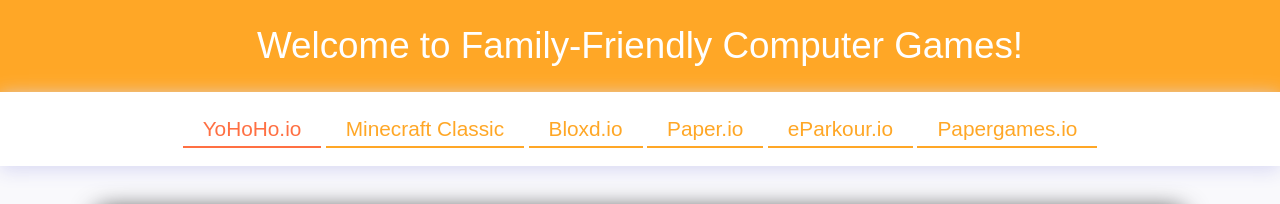
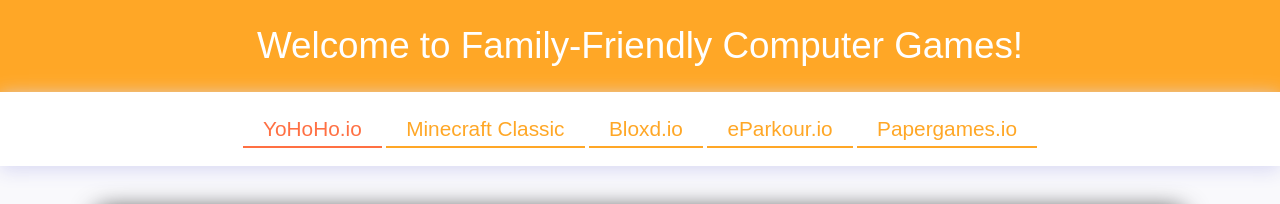
Before and after one commit to iloverobloxone-art/iloverobloxone-art.github.io, a plain HTML site: page index.html in a window 1280 px wide. Shown: the top 204 px of the page. Drawn offline with Linux system fonts and the light colour scheme.

Commit message:
Update index.html

```diff
--- a/index.html
+++ b/index.html
@@ -25,7 +25,6 @@
     <span class="game-link active" onclick="showGame('yohoho')">YoHoHo.io</span>
     <span class="game-link" onclick="showGame('minecraft')">Minecraft Classic</span>
     <span class="game-link" onclick="showGame('bloxd')">Bloxd.io</span>
-    <span class="game-link" onclick="showGame('paperio')">Paper.io</span>
     <span class="game-link" onclick="showGame('eparkour')">eParkour.io</span>
     <span class="game-link" onclick="showGame('papergames')">Papergames.io</span>
   </nav>
```
